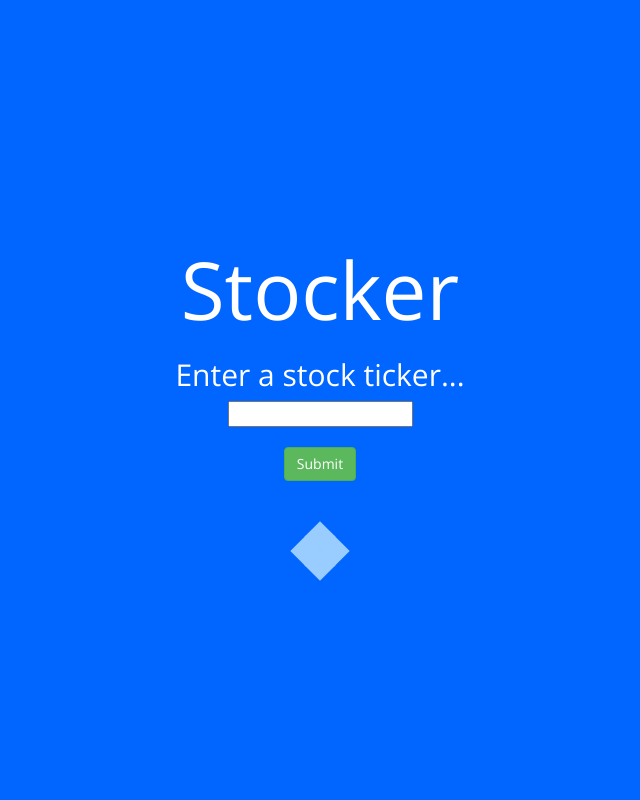
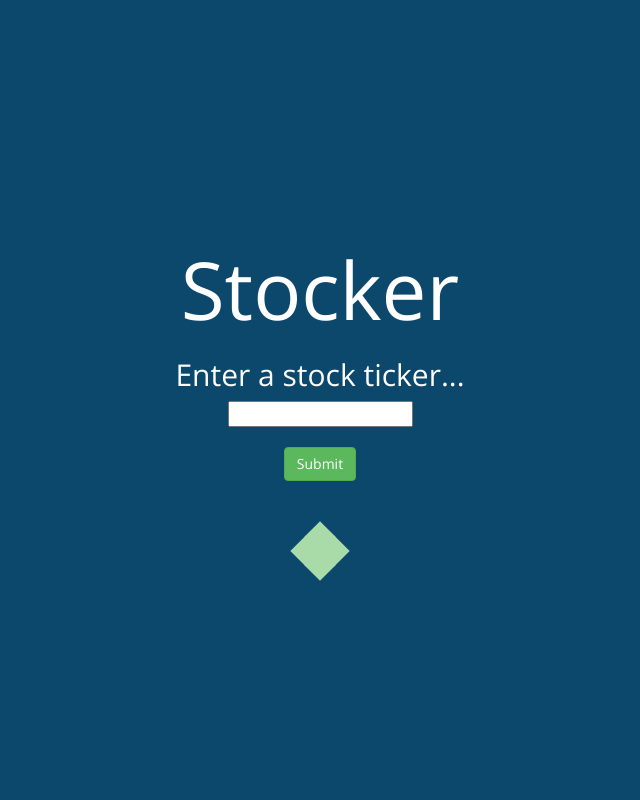
Before and after one commit to PopBot/stocker, a Django app: page / in a window 1280 px wide. Shown: the whole page, without its empty margins (320-960 px from the left). Run offline with Django 3.2, Linux system fonts and the light colour scheme; some libraries are stand-ins or nearby versions.

Commit message:
new color scheme new me

```diff
--- a/stock_app/static/css/style.css
+++ b/stock_app/static/css/style.css
@@ -14,7 +14,7 @@ body, h1, #current, #pe, #day_change {
 #land {
     height: 100%;
     width: 100%;
-    background-color:  #0066ff;
+    background-color:  #0B486B;
     color: white;
 }
 #get_stock {
@@ -48,7 +48,8 @@ body, h1, #current, #pe, #day_change {
     padding-bottom: 10px;
 }
 #info {
-    background-color: #ff6633;
+    background-color:#A8DBA8;
+    color: #0B486B;
 }
 #stock_data {
     display: none;
@@ -57,7 +58,7 @@ body, h1, #current, #pe, #day_change {
     margin:0 auto;
     width: 100%;
     height: 6px;
-    background-color: orange;
+    background-color:#0B486B;
     margin-bottom: 0px;
     margin-top: 0px;
     padding-bottom:0px;
@@ -149,7 +150,7 @@ div p {
   left: 0;
   width: 100%;
   height: 100%;
-  background-color: #99ccff;
+  background-color: #A8DBA8;
   -webkit-animation: sk-foldCubeAngle 2.4s infinite linear both;
           animation: sk-foldCubeAngle 2.4s infinite linear both;
   -webkit-transform-origin: 100% 100%;
```
